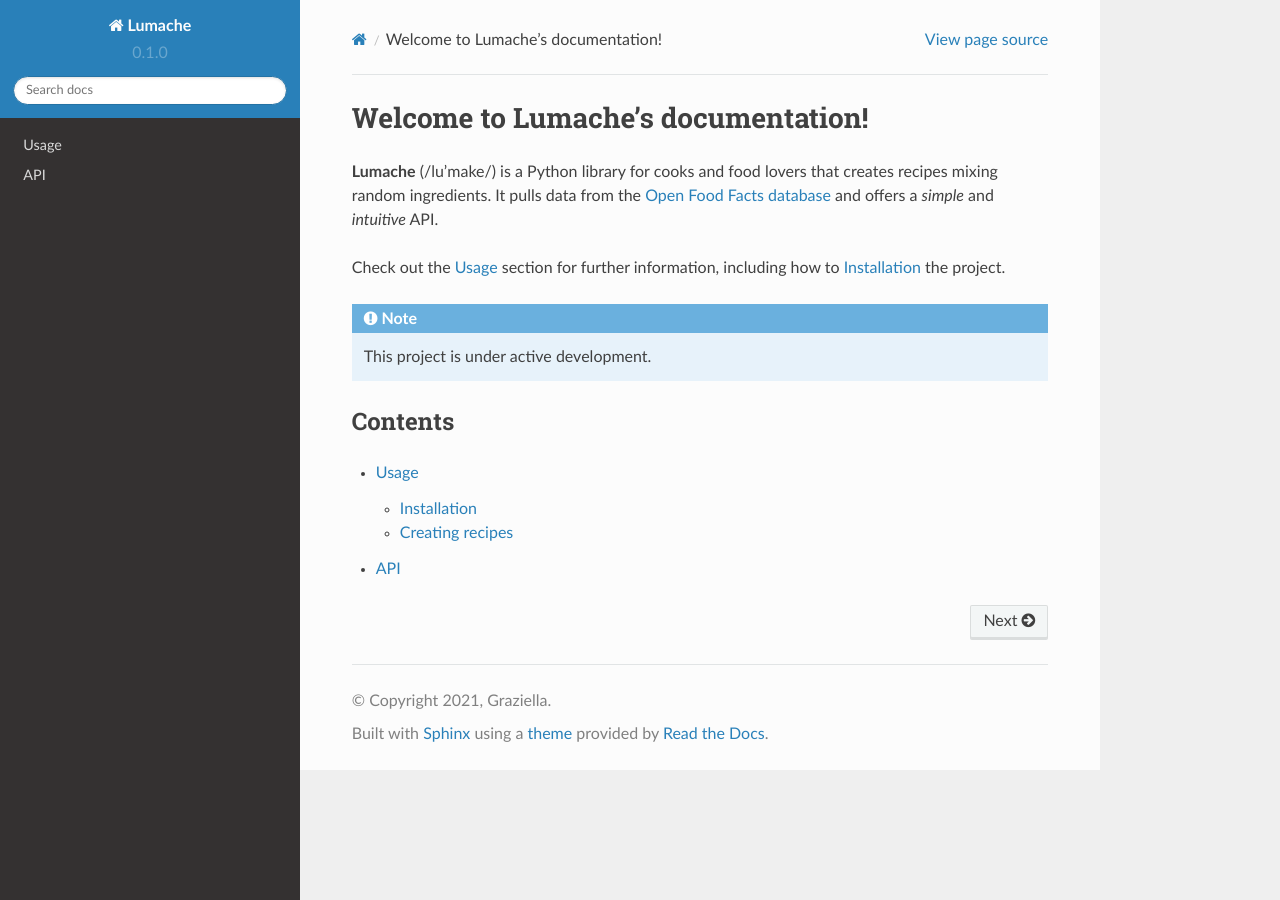
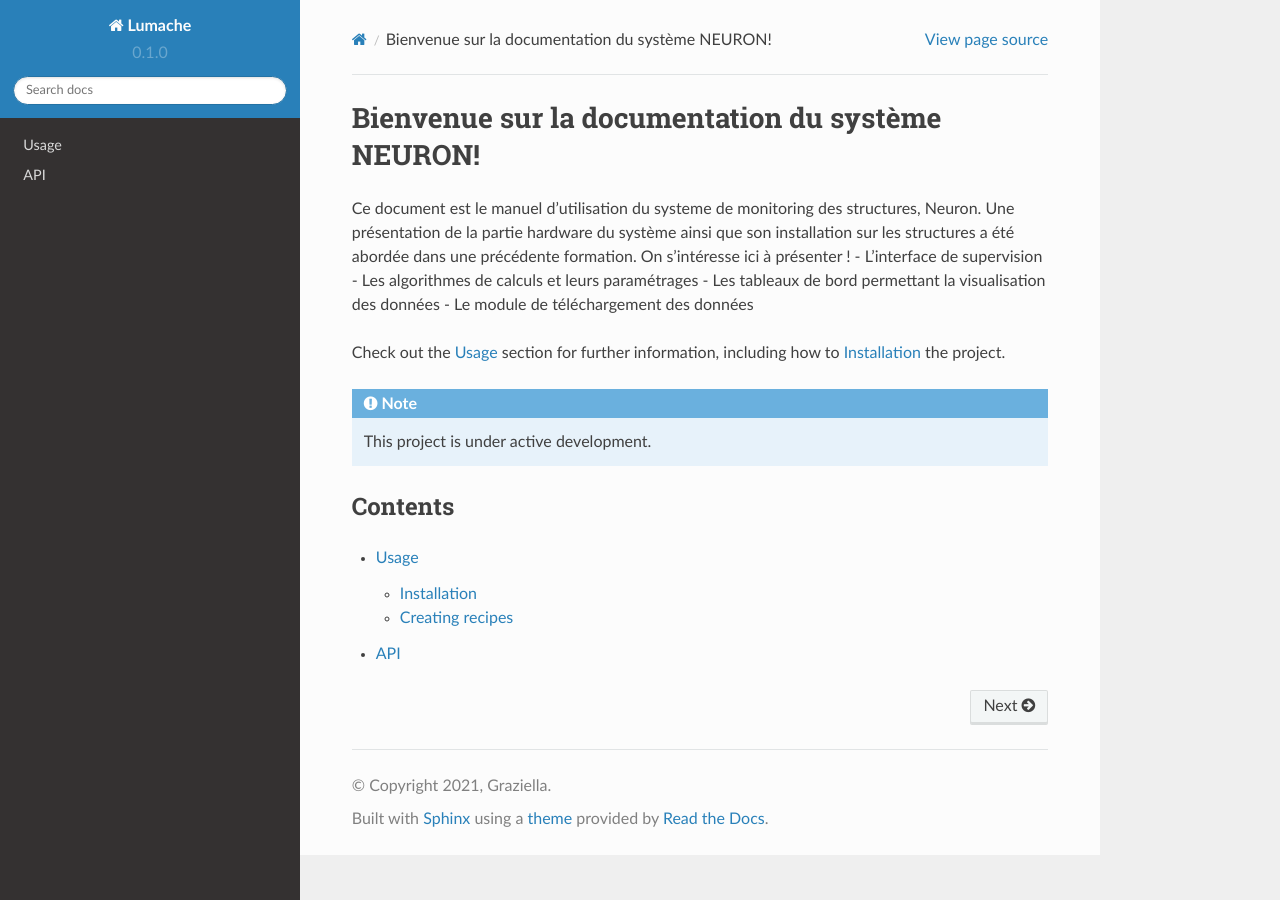
Before and after one commit to MorphoBacca/Documentation_Neuron, a Sphinx documentation site: the page built from docs/source/index.rst, in a window 1280 px wide. Built offline with Sphinx 7.4.7 and the Read the Docs theme 2.0.0, drawn with Linux system fonts in a browser that asks for light colours.

Commit message:
Update index.rst

```diff
--- a/docs/source/index.rst
+++ b/docs/source/index.rst
@@ -1,10 +1,12 @@
-Welcome to Lumache's documentation!
+Bienvenue sur la documentation du système NEURON!
 ===================================
 
-**Lumache** (/lu'make/) is a Python library for cooks and food lovers
-that creates recipes mixing random ingredients.
-It pulls data from the `Open Food Facts database <https://world.openfoodfacts.org/>`_
-and offers a *simple* and *intuitive* API.
+Ce document est le manuel d’utilisation du systeme de monitoring des structures, Neuron. Une présentation de la partie hardware du système ainsi que son installation sur les structures a été abordée dans une précédente formation. On s’intéresse ici à présenter !
+-	L’interface de supervision
+-	Les algorithmes de calculs et leurs paramétrages
+-	Les tableaux de bord permettant la visualisation des données
+-	Le module de téléchargement des données
+
 
 Check out the :doc:`usage` section for further information, including
 how to :ref:`installation` the project.
```
